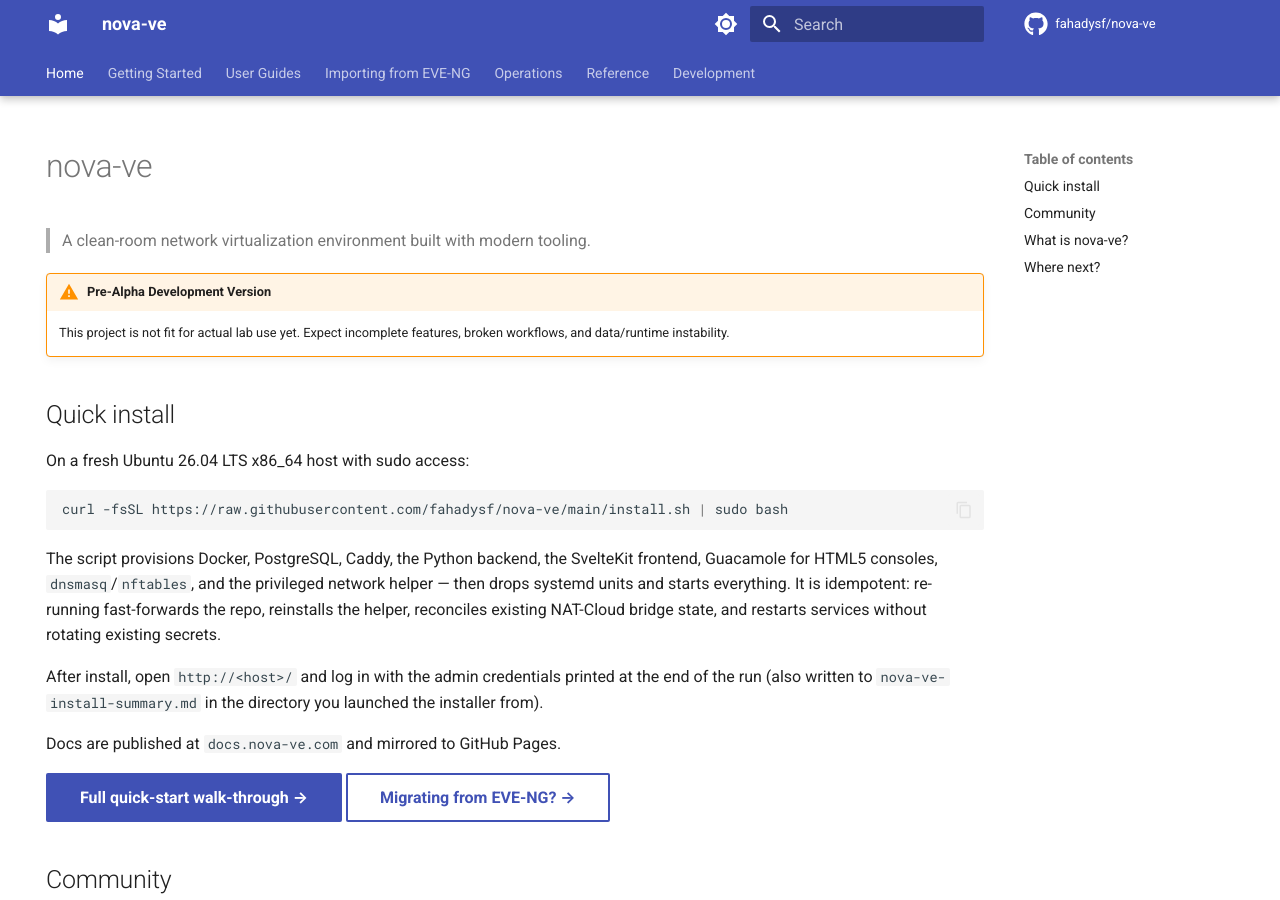
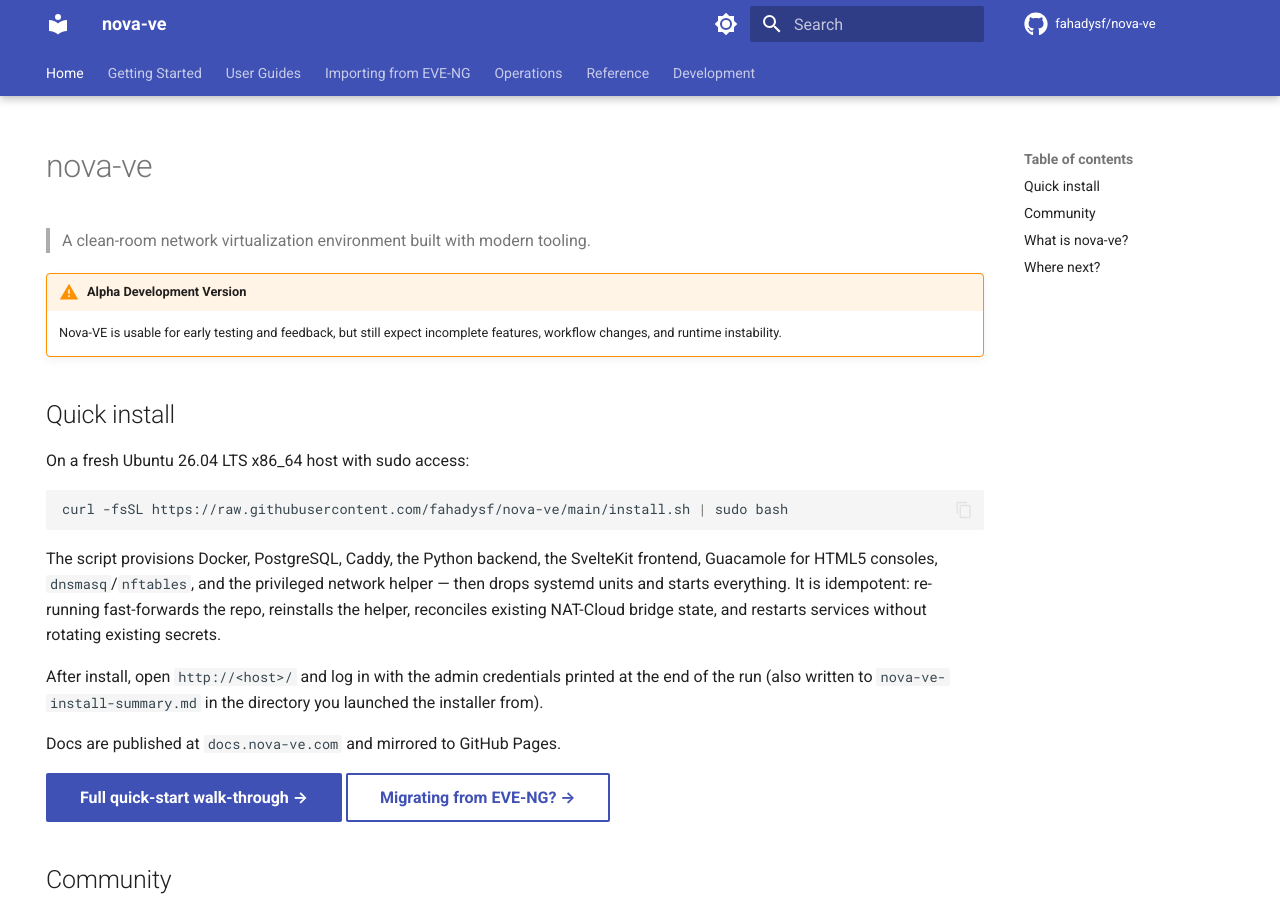
Before and after one commit to fahadysf/nova-ve, an MkDocs documentation site: the page built from docs/index.md, in a window 1280 px wide and 900 px high. Built offline with MkDocs 1.6.1 and Material for MkDocs 9.7.7, drawn with Linux system fonts in a browser that asks for light colours; comment, search, counter and statistics services are not loaded.

Commit message:
Mark Nova-VE as alpha maturity
The project has moved beyond pre-alpha, so the public README and rendered docs home page should describe it as alpha while still setting expectations around active development and runtime instability.

Constraint: docs.nova-ve.com and the GitHub Pages mirror are built from docs/.

Confidence: high

Scope-risk: narrow

Tested: rg -n 'Pre-Alpha|pre-alpha|pre alpha|Pre Alpha|not fit for actual lab use' README.md docs || true

Tested: /tmp/nova-ve-docs-venv/bin/mkdocs build --strict

Tested: git diff --check -- README.md docs/index.md

Not-tested: Remote docs deployment before pushing this commit.

```diff
--- a/docs/index.md
+++ b/docs/index.md
@@ -8,8 +8,8 @@
 
 > A clean-room network virtualization environment built with modern tooling.
 
-!!! warning "Pre-Alpha Development Version"
-    This project is not fit for actual lab use yet. Expect incomplete features, broken workflows, and data/runtime instability.
+!!! warning "Alpha Development Version"
+    Nova-VE is usable for early testing and feedback, but still expect incomplete features, workflow changes, and runtime instability.
 
 ## Quick install
 
```
Also changed, not shown: README.md (+2 -2 lines).
